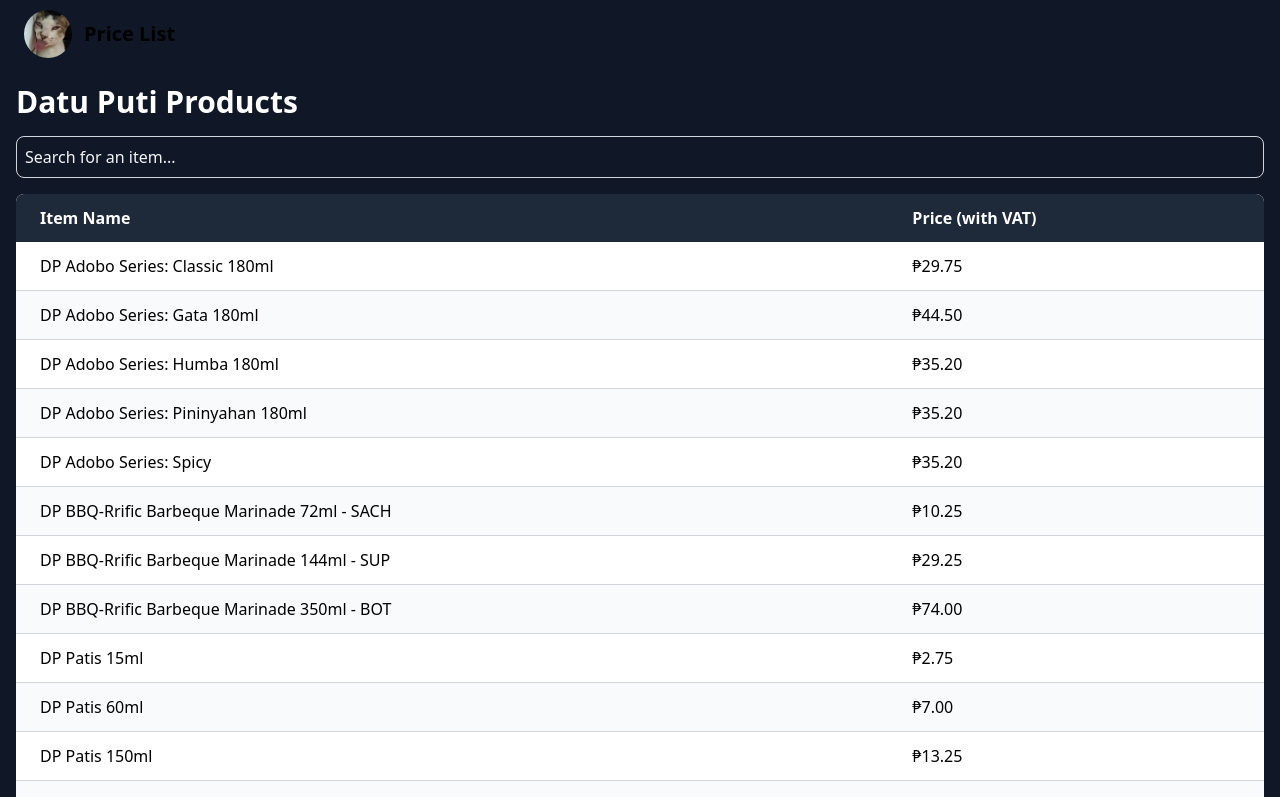
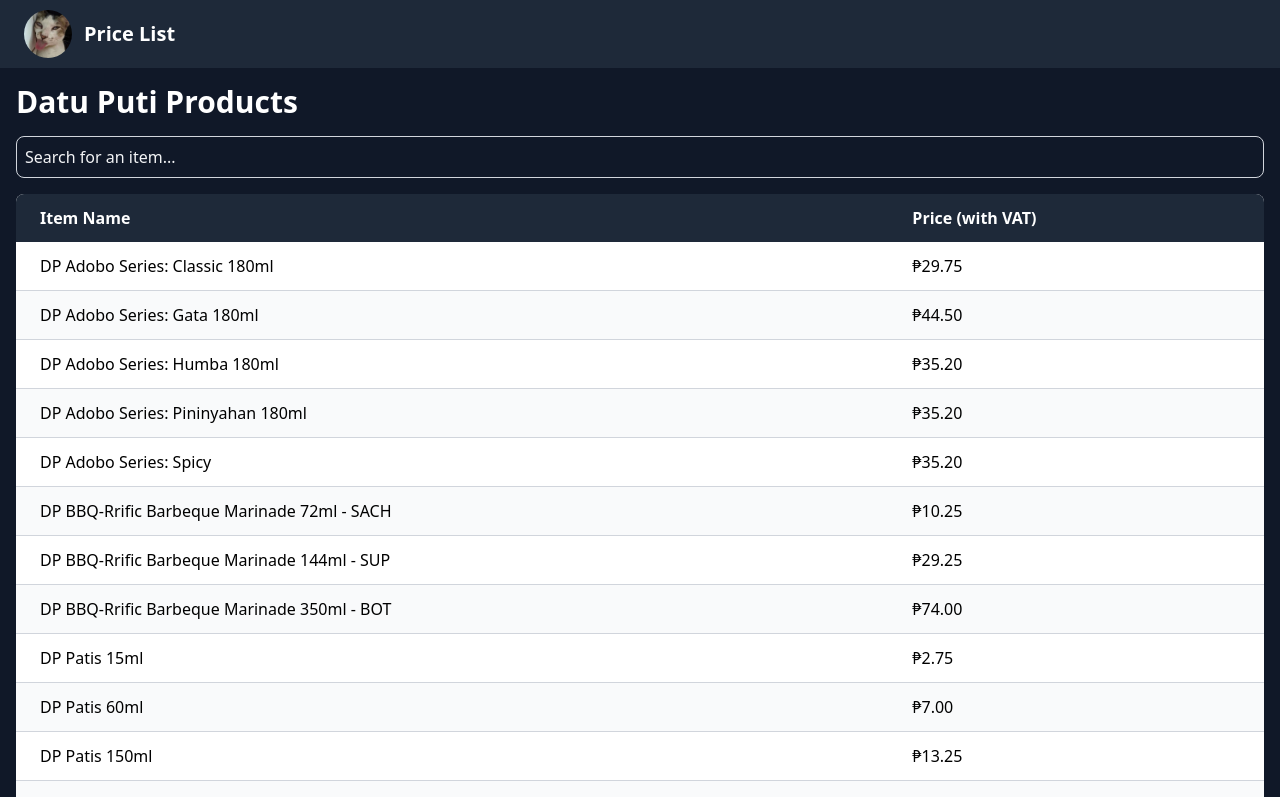
Before and after one commit to IamHomen/pricey, a website: page index.html in a window 1280 px wide. Shown: the top 797 px of the page. Drawn offline with Linux system fonts and the light colour scheme.

Commit message:
Update index.html

```diff
--- a/index.html
+++ b/index.html
@@ -8,11 +8,11 @@
 </head>
 <body class="bg-gray-900 h-full">
     <header>
-        <nav class="bg-gray-900 border-gray-200 px-4 lg:px-6 py-2.5 dark:bg-gray-800">
+        <nav class="bg-gray-800 border-gray-200 px-4 lg:px-6 py-2.5 dark:bg-gray-800">
             <div class="flex flex-wrap justify-between items-center mx-auto max-w-screen-xl">
                 <a href="./index.html" class="flex items-center">
                     <img src="./logo.png" class="mr-3 h-12 w-12 rounded-full object-fit" alt="Price List" />
-                    <span class="self-center text-xl font-semibold whitespace-nowrap dark:text-white">Price List</span>
+                    <span class="self-center text-xl font-semibold whitespace-nowrap dark:text-white text-white">Price List</span>
                 </a>
                 <div class="flex items-center lg:order-2">
                     <button data-collapse-toggle="mobile-menu-2" type="button" class="inline-flex items-center p-2 ml-1 text-sm text-gray-500 rounded-lg lg:hidden hover:bg-gray-100 focus:outline-none focus:ring-2 focus:ring-gray-200 dark:text-gray-400 dark:hover:bg-gray-700 dark:focus:ring-gray-600" aria-controls="mobile-menu-2" aria-expanded="false">
```
